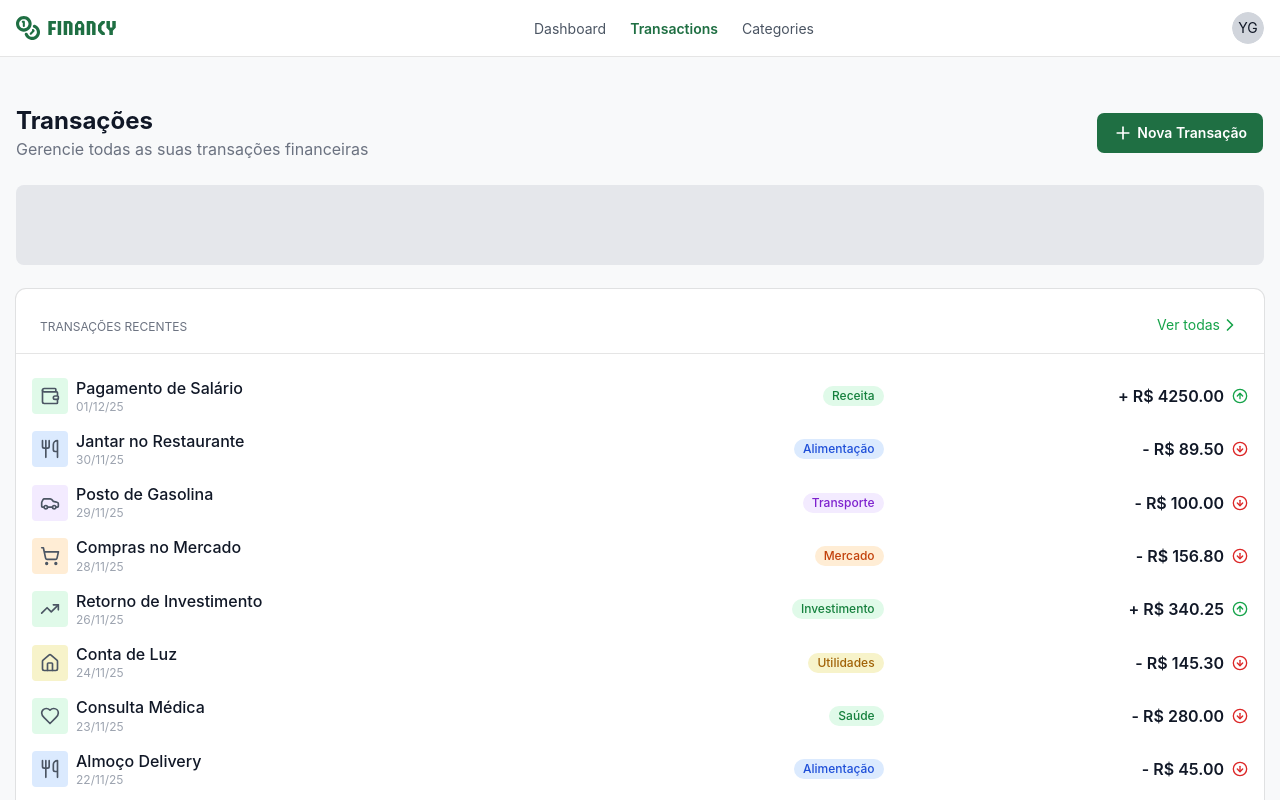
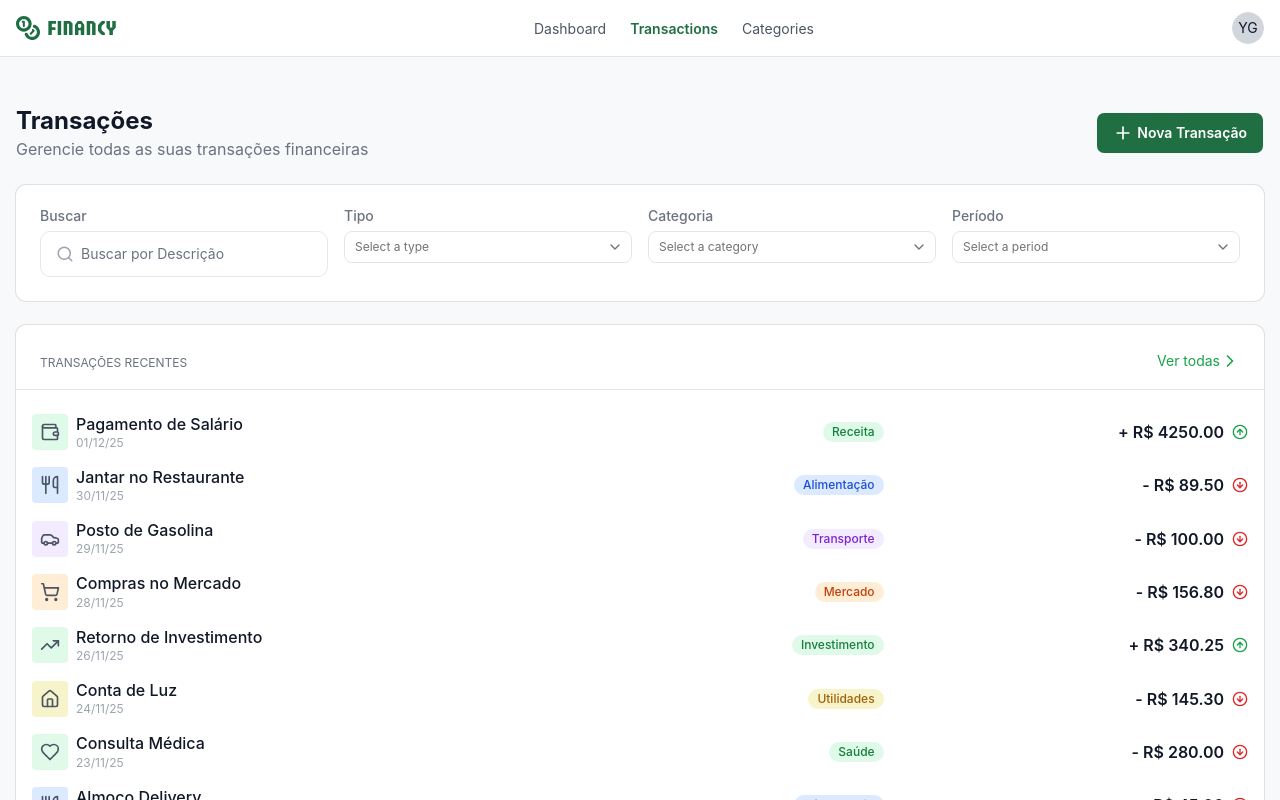
Before and after one commit to combizera/rocketseat-financy, a React (Vite) app in the folder apps/web/: page /transactions in a window 1280 px wide. Shown: the top 800 px of the page. Built offline with nearby package versions, Linux system fonts and the light colour scheme.

Commit message:
feat(categories): create section with filters

```diff
--- /dev/null
+++ b/apps/web/src/components/ui/select.tsx
@@ -0,0 +1,190 @@
+import * as React from "react"
+import { Select as SelectPrimitive } from "@base-ui/react/select"
+
+import { cn } from "@/lib/utils"
+import { ChevronDownIcon, CheckIcon, ChevronUpIcon } from "lucide-react"
+
+const Select = SelectPrimitive.Root
+
+function SelectGroup({ className, ...props }: SelectPrimitive.Group.Props) {
+  return (
+    <SelectPrimitive.Group
+      data-slot="select-group"
+      className={cn("scroll-my-1", className)}
+      {...props}
+    />
+  )
+}
+
+function SelectValue({ className, ...props }: SelectPrimitive.Value.Props) {
+  return (
+    <SelectPrimitive.Value
+      data-slot="select-value"
+      className={cn("flex flex-1 text-left", className)}
+      {...props}
+    />
+  )
+}
+
+function SelectTrigger({
+  className,
+  size = "default",
+  children,
+  ...props
+}: SelectPrimitive.Trigger.Props & {
+  size?: "sm" | "default"
+}) {
+  return (
+    <SelectPrimitive.Trigger
+      data-slot="select-trigger"
+      data-size={size}
+      className={cn(
+        "border-input data-[placeholder]:text-muted-foreground focus-visible:border-ring focus-visible:ring-ring/50 aria-invalid:ring-destructive/20 aria-invalid:border-destructive gap-1.5 rounded-md border bg-transparent py-2 pr-2 pl-2.5 text-xs transition-colors select-none focus-visible:ring-1 aria-invalid:ring-1 data-[size=default]:h-8 data-[size=sm]:h-7 data-[size=sm]:rounded-md *:data-[slot=select-value]:flex *:data-[slot=select-value]:gap-1.5 [&_svg:not([class*='size-'])]:size-4 flex w-fit items-center justify-between whitespace-nowrap outline-none disabled:cursor-not-allowed disabled:opacity-50 *:data-[slot=select-value]:line-clamp-1 *:data-[slot=select-value]:flex *:data-[slot=select-value]:items-center [&_svg]:pointer-events-none [&_svg]:shrink-0",
+        className
+      )}
+      {...props}
+    >
+      {children}
+      <SelectPrimitive.Icon
+        render={
+          <ChevronDownIcon className="text-muted-foreground size-4 pointer-events-none" />
+        }
+      />
+    </SelectPrimitive.Trigger>
+  )
+}
+
+function SelectContent({
+  className,
+  children,
+  side = "bottom",
+  sideOffset = 4,
+  align = "center",
+  alignOffset = 0,
+  alignItemWithTrigger = true,
+  ...props
+}: SelectPrimitive.Popup.Props &
+  Pick<
+    SelectPrimitive.Positioner.Props,
+    "align" | "alignOffset" | "side" | "sideOffset" | "alignItemWithTrigger"
+  >) {
+  return (
+    <SelectPrimitive.Portal>
+      <SelectPrimitive.Positioner
+        side={side}
+        sideOffset={sideOffset}
+        align={align}
+        alignOffset={alignOffset}
+        alignItemWithTrigger={alignItemWithTrigger}
+        className="isolate z-50"
+      >
+        <SelectPrimitive.Popup
+          data-slot="select-content"
+          className={cn("bg-popover text-popover-foreground data-open:animate-in data-closed:animate-out data-closed:fade-out-0 data-open:fade-in-0 data-closed:zoom-out-95 data-open:zoom-in-95 data-[side=bottom]:slide-in-from-top-2 data-[side=left]:slide-in-from-right-2 data-[side=right]:slide-in-from-left-2 data-[side=top]:slide-in-from-bottom-2 ring-foreground/10 min-w-36 rounded-md shadow-md ring-1 duration-100 relative isolate z-50 max-h-(--available-height) w-(--anchor-width) origin-(--transform-origin) overflow-x-hidden overflow-y-auto", className)}
+          {...props}
+        >
+          <SelectScrollUpButton />
+          <SelectPrimitive.List>{children}</SelectPrimitive.List>
+          <SelectScrollDownButton />
+        </SelectPrimitive.Popup>
+      </SelectPrimitive.Positioner>
+    </SelectPrimitive.Portal>
+  )
+}
+
+function SelectLabel({
+  className,
+  ...props
+}: SelectPrimitive.GroupLabel.Props) {
+  return (
+    <SelectPrimitive.GroupLabel
+      data-slot="select-label"
+      className={cn("text-muted-foreground px-2 py-2 text-xs", className)}
+      {...props}
+    />
+  )
+}
+
+function SelectItem({
+  className,
+  children,
+  ...props
+}: SelectPrimitive.Item.Props) {
+  return (
+    <SelectPrimitive.Item
+      data-slot="select-item"
+      className={cn(
+        "focus:bg-accent focus:text-accent-foreground not-data-[variant=destructive]:focus:**:text-accent-foreground gap-2 rounded-md py-2 pr-8 pl-2 text-xs [&_svg:not([class*='size-'])]:size-4 *:[span]:last:flex *:[span]:last:items-center *:[span]:last:gap-2 relative flex w-full cursor-default items-center outline-hidden select-none data-[disabled]:pointer-events-none data-[disabled]:opacity-50 [&_svg]:pointer-events-none [&_svg]:shrink-0",
+        className
+      )}
+      {...props}
+    >
+      <SelectPrimitive.ItemText className="flex flex-1 gap-2 shrink-0 whitespace-nowrap">
+        {children}
+      </SelectPrimitive.ItemText>
+      <SelectPrimitive.ItemIndicator
+        render={<span className="pointer-events-none absolute right-2 flex size-4 items-center justify-center" />}
+      >
+        <CheckIcon className="pointer-events-none" />
+      </SelectPrimitive.ItemIndicator>
+    </SelectPrimitive.Item>
+  )
+}
+
+function SelectSeparator({
+  className,
+  ...props
+}: SelectPrimitive.Separator.Props) {
+  return (
+    <SelectPrimitive.Separator
+      data-slot="select-separator"
+      className={cn("bg-border -mx-1 h-px pointer-events-none", className)}
+      {...props}
+    />
+  )
+}
+
+function SelectScrollUpButton({
+  className,
+  ...props
+}: React.ComponentProps<typeof SelectPrimitive.ScrollUpArrow>) {
+  return (
+    <SelectPrimitive.ScrollUpArrow
+      data-slot="select-scroll-up-button"
+      className={cn("bg-popover z-10 flex cursor-default items-center justify-center py-1 [&_svg:not([class*='size-'])]:size-4 top-0 w-full", className)}
+      {...props}
+    >
+      <ChevronUpIcon
+      />
+    </SelectPrimitive.ScrollUpArrow>
+  )
+}
+
+function SelectScrollDownButton({
+  className,
+  ...props
+}: React.ComponentProps<typeof SelectPrimitive.ScrollDownArrow>) {
+  return (
+    <SelectPrimitive.ScrollDownArrow
+      data-slot="select-scroll-down-button"
+      className={cn("bg-popover z-10 flex cursor-default items-center justify-center py-1 [&_svg:not([class*='size-'])]:size-4 bottom-0 w-full", className)}
+      {...props}
+    >
+      <ChevronDownIcon
+      />
+    </SelectPrimitive.ScrollDownArrow>
+  )
+}
+
+export {
+  Select,
+  SelectContent,
+  SelectGroup,
+  SelectItem,
+  SelectLabel,
+  SelectScrollDownButton,
+  SelectScrollUpButton,
+  SelectSeparator,
+  SelectTrigger,
+  SelectValue,
+}
--- a/apps/web/src/routes/dashboard.tsx
+++ b/apps/web/src/routes/dashboard.tsx
@@ -116,10 +116,10 @@
           <Table>
             <TableBody>
               {categories.map((category) => (
-                <TableRow key={category.categoryName}>
+                <TableRow key={category.id}>
                   <TableCell className="font-medium pl-4">
                     <Badge color={category.color}>
-                      {category.categoryName}
+                      {category.name}
                     </Badge>
                   </TableCell>
                   <TableCell className="text-right">
--- a/apps/web/src/routes/transactions.tsx
+++ b/apps/web/src/routes/transactions.tsx
@@ -3,8 +3,21 @@
 import PageTitle from '@/components/ui/page-title'
 import { Table, TableBody, TableCell, TableFooter, TableRow } from '@/components/ui/table'
 import { createFileRoute, Link } from '@tanstack/react-router'
-import { CircleArrowDown, CircleArrowUp, Plus } from 'lucide-react'
+import { CircleArrowDown, CircleArrowUp, Mail, Plus, Search } from 'lucide-react'
 import { transactions } from "@/data/mock/transactions";
+import { categories } from "@/data/mock/categories";
+import { Card } from '@/components/ui/card'
+import { Label } from '@/components/ui/label'
+import { Input } from '@/components/ui/input'
+import {
+  Select,
+  SelectContent,
+  SelectGroup,
+  SelectItem,
+  SelectLabel,
+  SelectTrigger,
+  SelectValue,
+} from "@/components/ui/select"
 
 export const Route = createFileRoute('/transactions')({
   component: RouteComponent,
@@ -23,9 +36,98 @@
         />
 
         {/* FILTERS */}
-        <div className='bg-gray-200 rounded-md w-full h-20'>
+        <Card className="w-full grid grid-cols-4 gap-4 p-6">
+          <div className="flex flex-col gap-2">
+            <Label className="text-gray-500">
+              Buscar
+            </Label>
+            <Input
+              id="search"
+              type="text"
+              placeholder="Buscar por Descrição"
+              icon={Search}
+              required
+            />
+          </div>
 
-        </div>
+          <div className="flex flex-col gap-2">
+            <Label className="text-gray-500">
+              Tipo
+            </Label>
+            <Select>
+              <SelectTrigger className="w-full">
+                <SelectValue placeholder="Select a type" />
+              </SelectTrigger>
+              <SelectContent>
+                <SelectGroup>
+                  <SelectLabel>
+                    Type
+                  </SelectLabel>
+                  <SelectItem value="income">
+                    Income
+                  </SelectItem>
+                  <SelectItem value="expense">
+                    Expense
+                  </SelectItem>
+                </SelectGroup>
+              </SelectContent>
+            </Select>
+          </div>
+
+          <div className="flex flex-col gap-2">
+            <Label className="text-gray-500">
+              Categoria
+            </Label>
+            <Select>
+              <SelectTrigger className="w-full">
+                <SelectValue placeholder="Select a category" />
+              </SelectTrigger>
+              <SelectContent>
+                <SelectGroup>
+                  <SelectLabel>
+                    Category
+                  </SelectLabel>
+                  {categories.map((category) => (
+                    <SelectItem key={category.id} value={category.name}>
+                      {category.name}
+                    </SelectItem>
+                  )
+                  )}
+                </SelectGroup>
+              </SelectContent>
+            </Select>
+          </div>
+
+          <div className="flex flex-col gap-2">
+            <Label className="text-gray-500">
+              Período
+            </Label>
+            <Select>
+              <SelectTrigger className="w-full">
+                <SelectValue placeholder="Select a period" />
+              </SelectTrigger>
+              <SelectContent>
+                <SelectGroup>
+                  <SelectLabel>
+                    Mês
+                  </SelectLabel>
+                  <SelectItem value="janeiro">Janeiro</SelectItem>
+                  <SelectItem value="fevereiro">Fevereiro</SelectItem>
+                  <SelectItem value="marco">Março</SelectItem>
+                  <SelectItem value="abril">Abril</SelectItem>
+                  <SelectItem value="maio">Maio</SelectItem>
+                  <SelectItem value="junho">Junho</SelectItem>
+                  <SelectItem value="julho">Julho</SelectItem>
+                  <SelectItem value="agosto">Agosto</SelectItem>
+                  <SelectItem value="setembro">Setembro</SelectItem>
+                  <SelectItem value="outubro">Outubro</SelectItem>
+                  <SelectItem value="novembro">Novembro</SelectItem>
+                  <SelectItem value="dezembro">Dezembro</SelectItem>
+                </SelectGroup>
+              </SelectContent>
+            </Select>
+          </div>
+        </Card>
 
         {/* TABLE */}
         <CardCategory
--- a/apps/web/src/types/category.ts
+++ b/apps/web/src/types/category.ts
@@ -1,7 +1,8 @@
 import type { BadgeColor } from "@/components/ui/badge";
 
 export type Category = {
-  categoryName: string;
+  id: string;
+  name: string;
   itemsCount: number;
   totalAmount: number;
   color: BadgeColor;
```
Also changed, not shown: apps/web/src/data/mock/categories.ts (+10 -5 lines).
